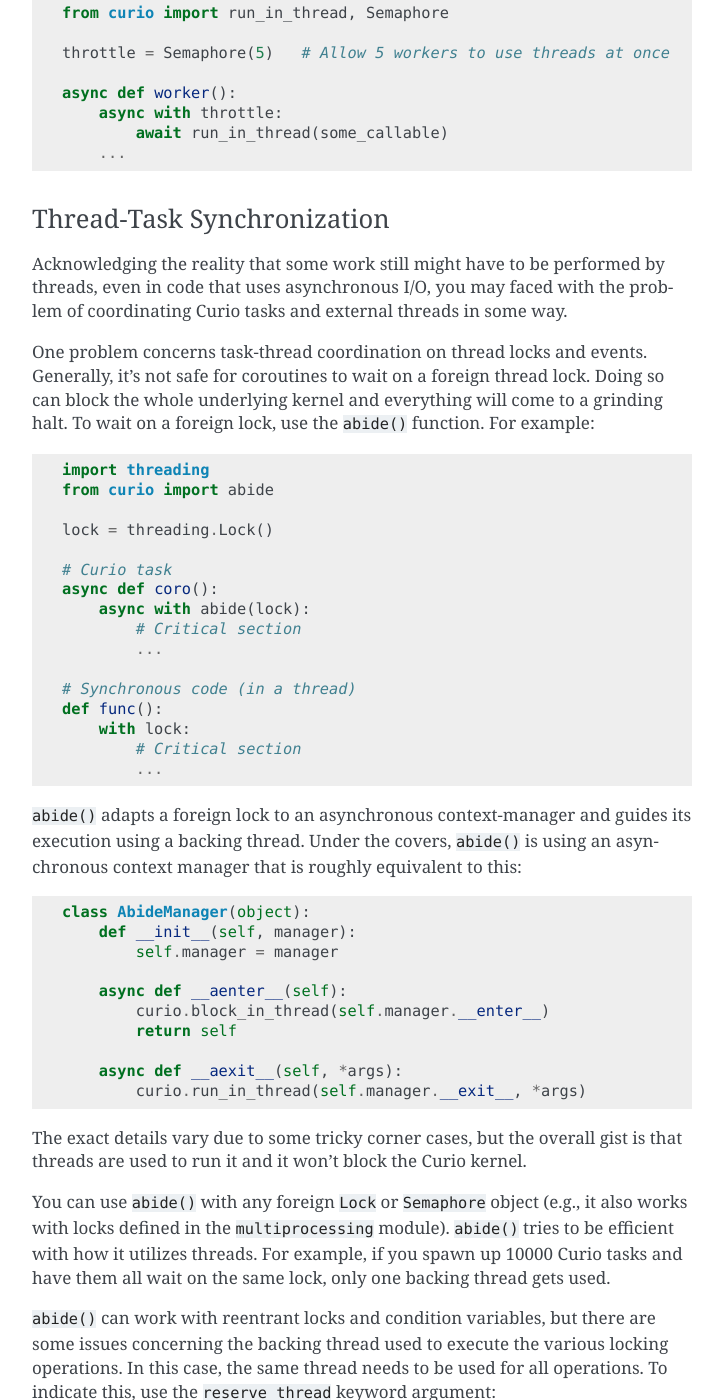
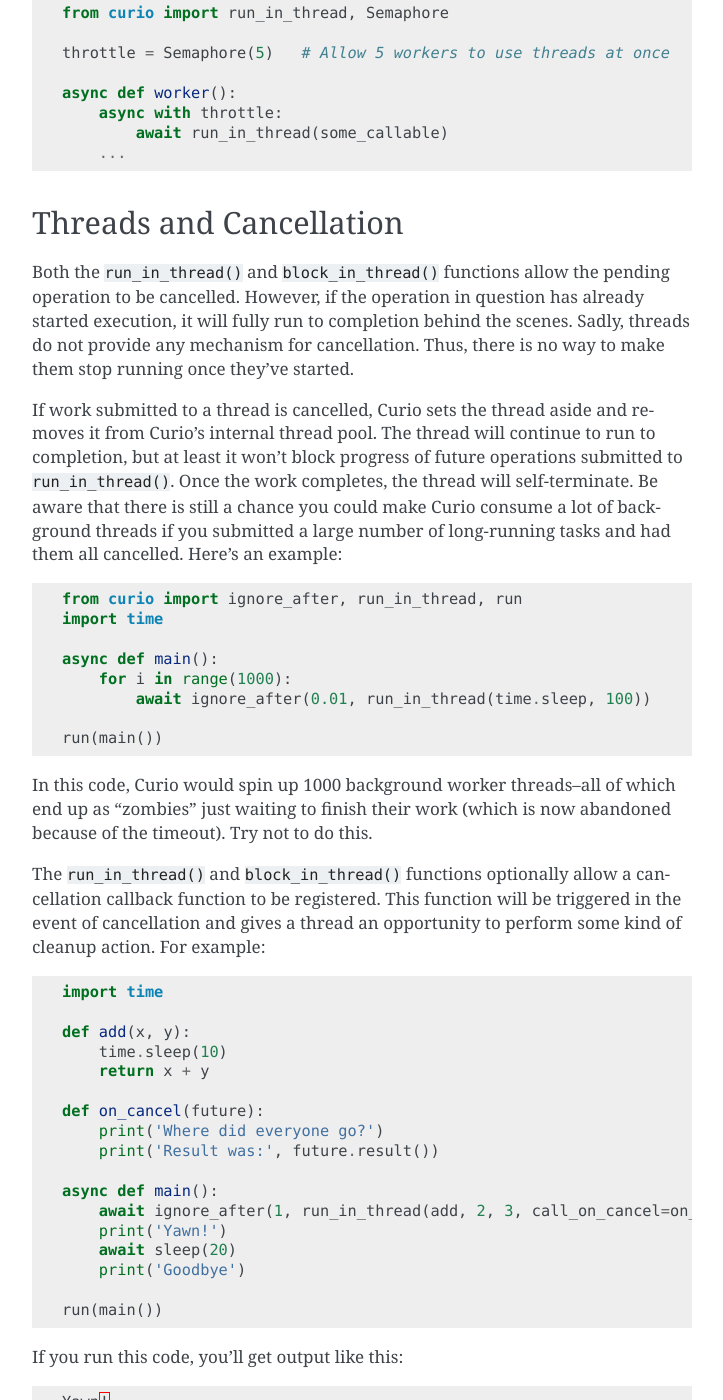
Before and after one commit to dabeaz/curio, a Sphinx documentation site: the page built from docs/devel.rst, in a window 1280 px wide and 1400 px high, scrolled down 33027 px. Shown: the whole window, without its empty margins (388-1111 px from the left). Built offline with Sphinx 7.4.7, drawn with Linux system fonts in a browser that asks for light colours; pages that are not in the unit, such as notebooks, are missing from menus; some of the changed text lies outside the part shown.

Commit message:
More doc improvements

```diff
--- a/docs/devel.rst
+++ b/docs/devel.rst
@@ -74,7 +74,7 @@
 ----------
 
 First things, first.  Curio is solely focused on solving one specific
-problem--and that's the scheduling of coroutines.   This section covers
+problem--and that's the execution and scheduling of coroutines.   This section covers
 some basics.
 
 Defining a Coroutine
@@ -91,7 +91,7 @@
 
     >>> g = greeting('Dave')
     >>> g
-    <coroutine object greeting at ...>
+    <coroutine object greeting at 0x10978ee60>
     >>> g.send(None)
     Traceback (most recent call last):
       File "<stdin>", line 1, in <module>
@@ -366,15 +366,15 @@
 coroutines. Thus, it's not a technique that most programmers would
 even think to consider.  Even in Python, proper support for coroutines
 has taken a long time to emerge.  Projects such as Stackless Python
-explored the idea of coroutines, but it was probably too far ahead of its
-time to be properly understood. Later on, various projects have
-explored coroutines in various forms, usually involving sneaky hacks
-surrounding generator functions and C extensions.  The addition of the
-``yield from`` construct in Python 3.3 greatly simplified the problem
-of writing coroutine libraries.  The emergence of ``async/await`` in
-Python 3.5 takes a huge stride in making coroutines more of a
-first-class object in the Python world.  This is really the starting
-point for Curio.
+supported concepts related to coroutines more than 15 years ago, but
+it was probably too far ahead of its time to be properly
+appreciated. Later on, various projects have explored coroutines in
+various forms, usually involving sneaky hacks surrounding generator
+functions and C extensions.  The addition of the ``yield from``
+construct in Python 3.3 greatly simplified the problem of writing
+coroutine libraries.  The emergence of ``async/await`` in Python 3.5
+takes a huge stride in making coroutines more of a first-class object
+in the Python world.  This is really the starting point for Curio.
 
 Layered Architecture
 --------------------
@@ -698,7 +698,7 @@
             print('Rudely cancelled')
             raise
 
-A cancellation should not be ignored.  In fact, the ``task.cancel()``
+A cancellation can be caught, but should not be ignored.  In fact, the ``task.cancel()``
 method blocks until the task actually terminates.  If ignored, the
 cancelling task would simply hang forever waiting.  That's probably
 not what you want.  In most cases, code that catches cancellation
@@ -884,14 +884,15 @@
     Coro1 Start
     Parent Timeout        (appears after 5 seconds)
 
-To understand this output, there are some important rules in play.
-First, the actual timeout period in effect is always the smallest of
-all of the applied timeout values. In this code, the outer ``main()``
-coroutine applies a 5 second timeout to the ``child()`` coroutine.
-Even though the ``child()`` coroutine attempts to apply a 50 second
-timeout to ``coro1()``, the 5 second expiration of the outer timeout is
-kept in force.  This is why ``coro1()`` is cancelled when it sleeps
-for 10 seconds.
+To understand this output and why the ``'Coro1 Timeout'`` message
+doesn't appear, there are some important rules in play.  First, the
+actual timeout period in effect is always the smallest of all of the
+applied timeout values. In this code, the outer ``main()`` coroutine
+applies a 5 second timeout to the ``child()`` coroutine.  Even though
+the ``child()`` coroutine attempts to apply a 50 second timeout to
+``coro1()``, the 5 second expiration of the outer timeout is kept in
+force.  This is why ``coro1()`` is cancelled when it sleeps for 10
+seconds.
 
 The second rule of timeouts is that only the outer-most timeout that
 expires receives a ``TaskTimeout`` exception.  In this case, the
@@ -1301,10 +1302,10 @@
              print('Only sent %d bytes' % e.bytes_sent)
 
 Finally, be extremely careful writing library code that involves infinite
-loops.  In particular, don't rely solely on the delivery of a
-cancellation exception to terminate the loop for you.  Instead, put an
-explicit ``check_cancellation()`` check in the loop someplace like
-this::
+loops.  You will need to make sure that the code can terminate
+through cancellation in some manner.   This either means making
+sure than cancellation is enabled (the default) or explicitly checking
+for it in the loop using ``check_cancellation()``.   For example::
 
     async def run_forever():
         while True:
@@ -1313,9 +1314,9 @@
             if await check_cancellation():
                 break
 
-The reason you'd do this is that's entirely possible that someone has
-disabled cancellation exceptions somewhere.  If so, you'll never be
-able to get out of the loop unless you check.
+Just to emphasize, you normally don't need to check for cancellation
+by default though--you'd only need this if it were disabled prior to
+calling ``run_forever()``.
 
 Waiting for Multiple Tasks and Concurrency
 ^^^^^^^^^^^^^^^^^^^^^^^^^^^^^^^^^^^^^^^^^^
@@ -1571,6 +1572,94 @@
             await run_in_thread(some_callable)
         ...
 
+Threads and Cancellation
+------------------------
+
+Both the ``run_in_thread()`` and ``block_in_thread()`` functions allow
+the pending operation to be cancelled.  However, if the operation in
+question has already started execution, it will fully run to
+completion behind the scenes.  Sadly, threads do not provide any
+mechanism for cancellation.  Thus, there is no way to make them stop
+running once they've started.
+
+If work submitted to a thread is cancelled, Curio sets the thread aside
+and removes it from Curio's internal thread pool.  The thread will
+continue to run to completion, but at least it won't block progress
+of future operations submitted to ``run_in_thread()``.  Once the work
+completes, the thread will self-terminate.  Be aware that there is still
+a chance you could make Curio consume a lot of background threads
+if you submitted a large number of long-running tasks and had them
+all cancelled. Here's an example::
+
+    from curio import ignore_after, run_in_thread, run
+    import time
+
+    async def main():
+        for i in range(1000):
+            await ignore_after(0.01, run_in_thread(time.sleep, 100))
+
+    run(main())
+
+In this code, Curio would spin up 1000 background worker threads--all
+of which end up as "zombies" just waiting to finish their work (which is
+now abandoned because of the timeout).  Try not to do this.
+
+The ``run_in_thread()`` and ``block_in_thread()`` functions optionally
+allow a cancellation callback function to be registered.  This function
+will be triggered in the event of cancellation and gives a thread an
+opportunity to perform some kind of cleanup action.  For example::
+
+    import time
+
+    def add(x, y):
+        time.sleep(10)
+        return x + y
+
+    def on_cancel(future):
+        print('Where did everyone go?')
+        print('Result was:', future.result())
+
+    async def main():
+        await ignore_after(1, run_in_thread(add, 2, 3, call_on_cancel=on_cancel))
+        print('Yawn!')
+        await sleep(20)
+        print('Goodbye')
+
+    run(main())
+
+If you run this code, you'll get output like this::
+
+    Yawn!
+    Where did everyone go?
+    Result was: 5
+    Goodbye
+
+The function given to ``call_on_cancel`` is a synchronous function
+that receives the underlying ``Future`` instance that was being used
+to execute the background work.  This function executes in the same
+thread that was performing the work itself.
+
+The ``call_on_cancel`` functionality is critical for certain kinds of
+operations where the cancellation of a thread would cause unintended
+mayhem.  For example, if you tried to acquire a thread lock using
+``run_in_thread()``, you should probably do this::
+
+    import threading
+
+    lock = threading.Lock()
+
+    async def coro():
+        await run_in_thread(lock.acquire,
+                            call_on_cancel=lambda fut: lock.release())
+        ...
+        await run_in_thread(lock.release)
+
+If you don't do this and the operation got cancelled, the thread would
+run to completion, the lock would be acquired, and then nobody would
+be around to release it again.  The ``call_on_cancel`` argument is a
+safety net that ensures that the lock gets released in the event
+that Curio is no longer paying attention.
+
 Thread-Task Synchronization
 ^^^^^^^^^^^^^^^^^^^^^^^^^^^
 
@@ -1652,6 +1741,11 @@
             ...
             cond.notify()
             ...
+
+When the ``reserve_thread()`` option is used, a background thread is
+reserved for the entire execution of the ``with``-block. Be aware
+that a high degree of concurrency could cause a lot of threads
+to be used.
 
 As of this writing, Curio can synchronize with an ``RLock``, but full
 reentrancy is not supported--that is nested ``abide()`` calls on the
@@ -1904,7 +1998,7 @@
         main()
         print('Took %s seconds' % (time.time() - start))
 
-There are three workers.  They operate on different time intervals,
+In this code, there are three workers.  They operate on different time intervals,
 but they all execute concurrently.  However, there is a semaphore
 thrown into the mix to throttle them so that only two workers can run
 at once. The output might vary a bit due to thread scheduling, but
@@ -2597,8 +2691,8 @@
 just say it involves frame hacks.   Your list of enemies and
 the difficulty of your next code review continues to grow.
 
-Considerations Function Wrapping and Inheritance
-^^^^^^^^^^^^^^^^^^^^^^^^^^^^^^^^^^^^^^^^^^^^^^^^
+Considerations for Function Wrapping and Inheritance
+^^^^^^^^^^^^^^^^^^^^^^^^^^^^^^^^^^^^^^^^^^^^^^^^^^^^
 
 Suppose that you have a simple async function like this::
 
```
Also changed, not shown: other parts of docs/devel.rst (+8 -8 lines).
